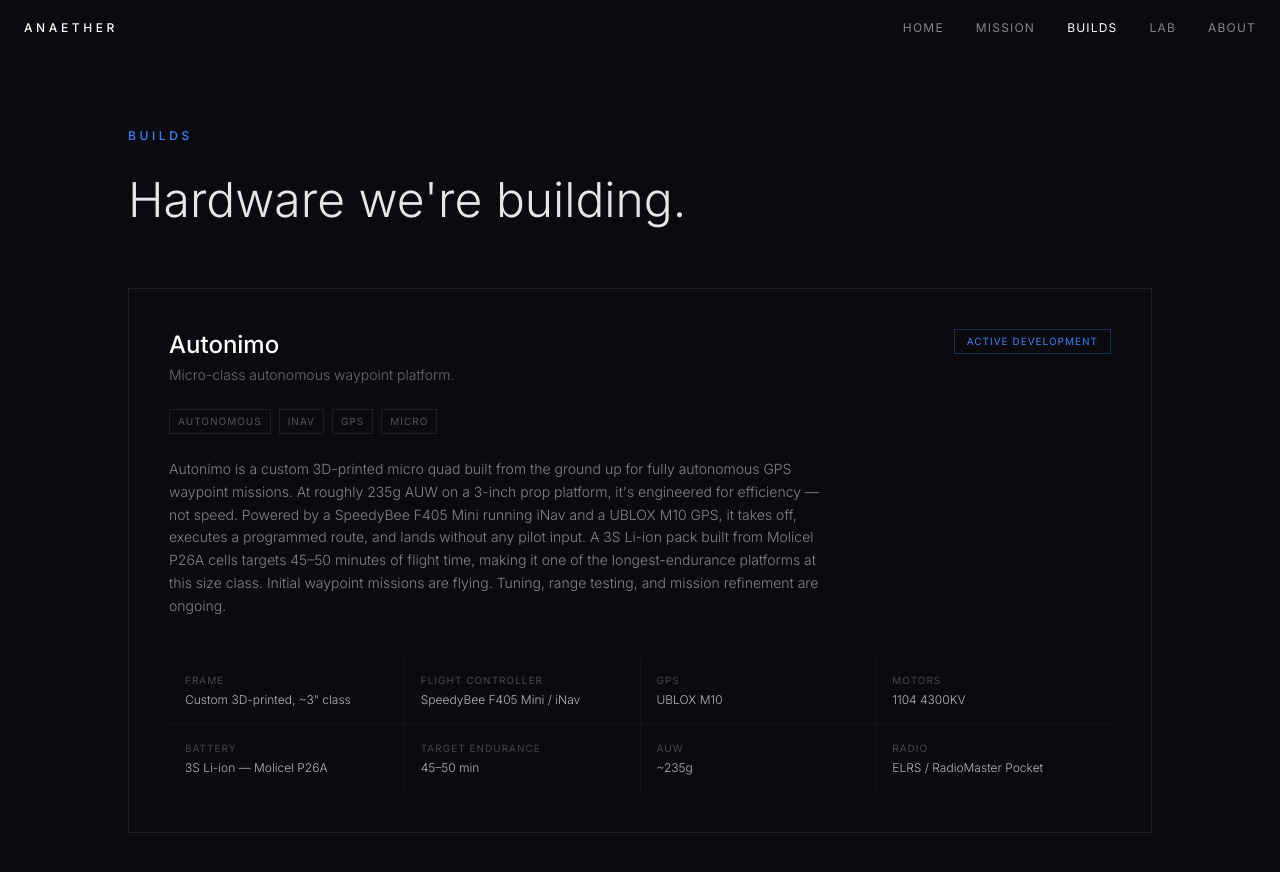
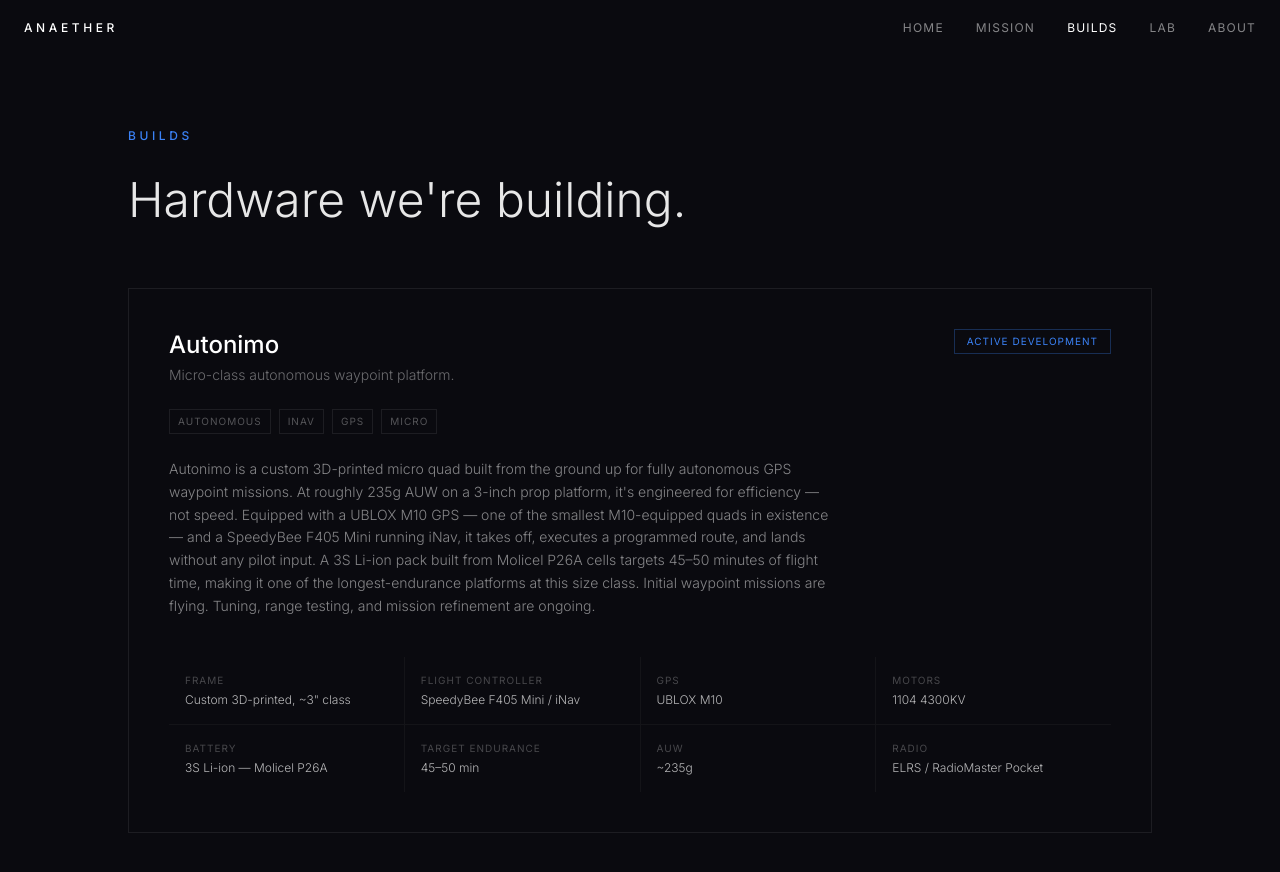
Before and after one commit to OwenTWebb/anaether-systems, a Next.js app: page /builds in a window 1280 px wide. Shown: the top 872 px of the page. Built offline with nearby package versions, Linux system fonts and the light colour scheme.

Commit message:
update Autonimo description

```diff
--- a/app/builds/page.tsx
+++ b/app/builds/page.tsx
@@ -6,7 +6,7 @@ const builds = [
     status: "Active Development",
     tagline: "Micro-class autonomous waypoint platform.",
     description:
-      "Autonimo is a custom 3D-printed micro quad built from the ground up for fully autonomous GPS waypoint missions. At roughly 235g AUW on a 3-inch prop platform, it's engineered for efficiency — not speed. Powered by a SpeedyBee F405 Mini running iNav and a UBLOX M10 GPS, it takes off, executes a programmed route, and lands without any pilot input. A 3S Li-ion pack built from Molicel P26A cells targets 45–50 minutes of flight time, making it one of the longest-endurance platforms at this size class. Initial waypoint missions are flying. Tuning, range testing, and mission refinement are ongoing.",
+      "Autonimo is a custom 3D-printed micro quad built from the ground up for fully autonomous GPS waypoint missions. At roughly 235g AUW on a 3-inch prop platform, it's engineered for efficiency — not speed. Equipped with a UBLOX M10 GPS — one of the smallest M10-equipped quads in existence — and a SpeedyBee F405 Mini running iNav, it takes off, executes a programmed route, and lands without any pilot input. A 3S Li-ion pack built from Molicel P26A cells targets 45–50 minutes of flight time, making it one of the longest-endurance platforms at this size class. Initial waypoint missions are flying. Tuning, range testing, and mission refinement are ongoing.",
     specs: [
       { label: "Frame", value: "Custom 3D-printed, ~3\" class" },
       { label: "Flight Controller", value: "SpeedyBee F405 Mini / iNav" },
```
